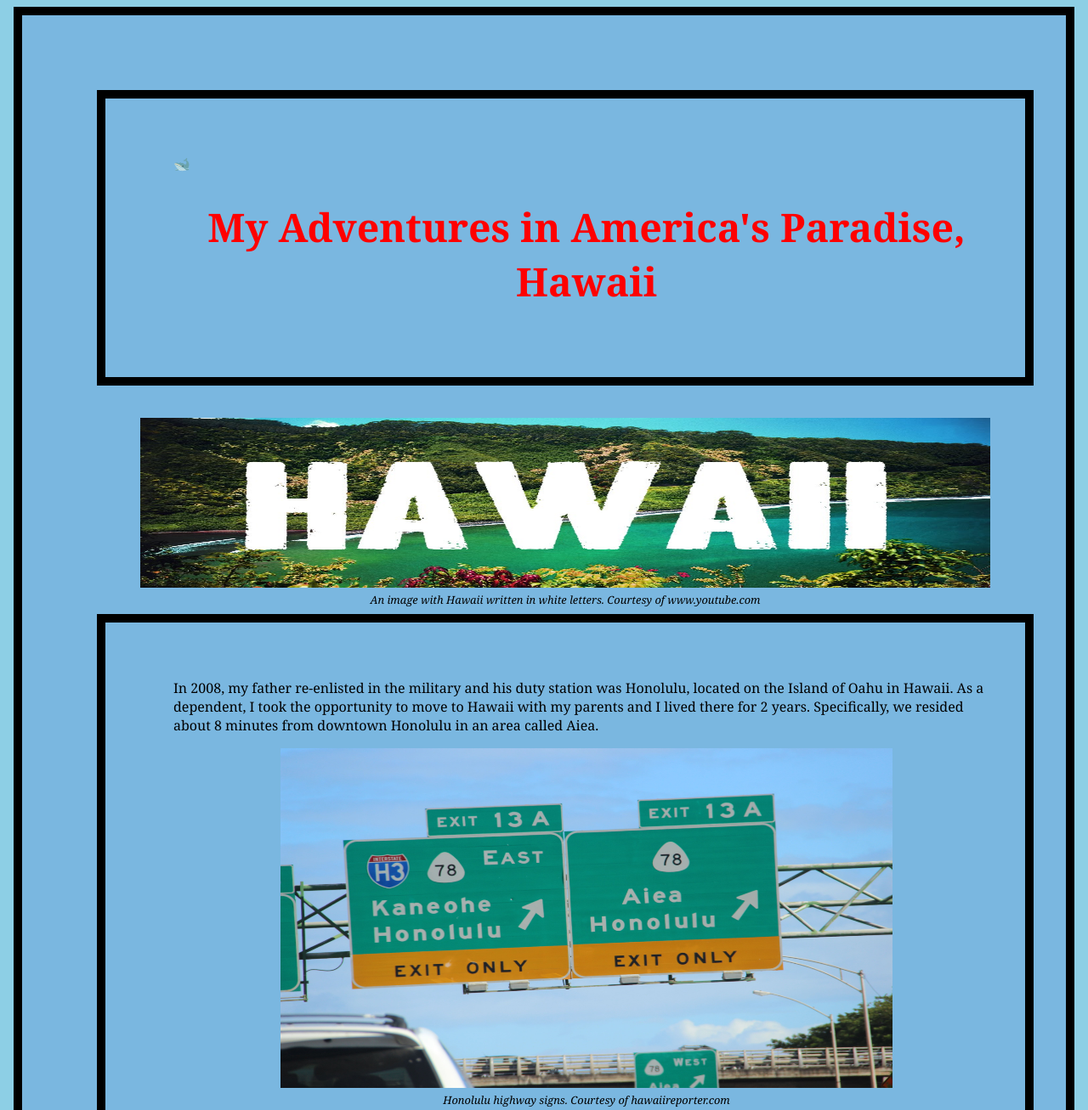
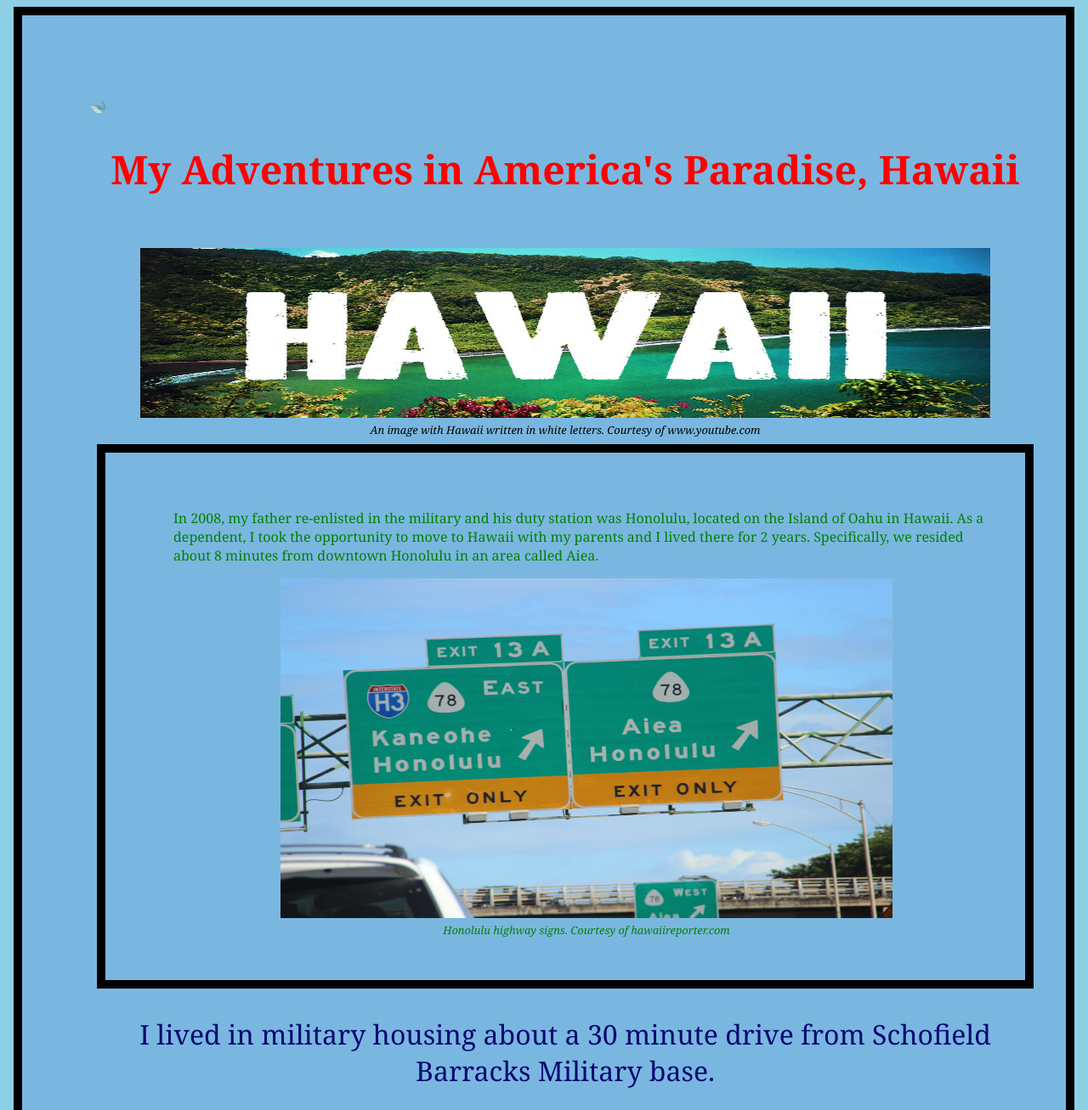
Before and after one commit to STL-LC101-Sept-22/js-assignment-4-html-me-something-Keyzz33, a website: page index.html in a window 1280 px wide. Shown: the top 1307 px of the page at 85% size. Drawn offline with Linux system fonts and the light colour scheme.

Commit message:
Removed div from Id-mainheading

```diff
--- a/index.html
+++ b/index.html
@@ -5,10 +5,10 @@
 </head>
       <body>
       <div><header>
-         <div class="intro">
+
             <p>&#x1F40B</p>
          <h1 id="mainHeading">My Adventures in America's Paradise, Hawaii</h1>
-      </div>
+
          </header>
 
     <main>
--- a/styles.css
+++ b/styles.css
@@ -52,6 +52,6 @@ figure {
     color: red
 }
 
-#funParagraph {
+.funParagraph {
     color: green;
 }
```
